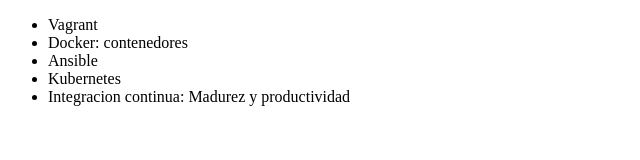
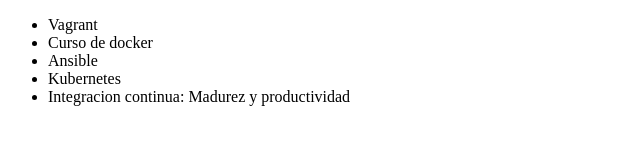
Before and after one commit to ism1100001/Git-Curso-OracleOne-AluraLatam, a plain HTML site: page index.html in a window 1280 px wide. Shown: the full height of the page, 0-640 px from the left. Drawn offline with Linux system fonts and the light colour scheme.

Commit message:
actualizando nombre del curso de docker

```diff
--- a/index.html
+++ b/index.html
@@ -7,7 +7,7 @@
 <body>
      <ul>
          <li> Vagrant </li>
-         <li> Docker: contenedores </li>
+         <li>  Curso de docker </li>
          <li> Ansible </li>
          <li> Kubernetes </li>
          <li> Integracion continua: Madurez y productividad </li>
```
